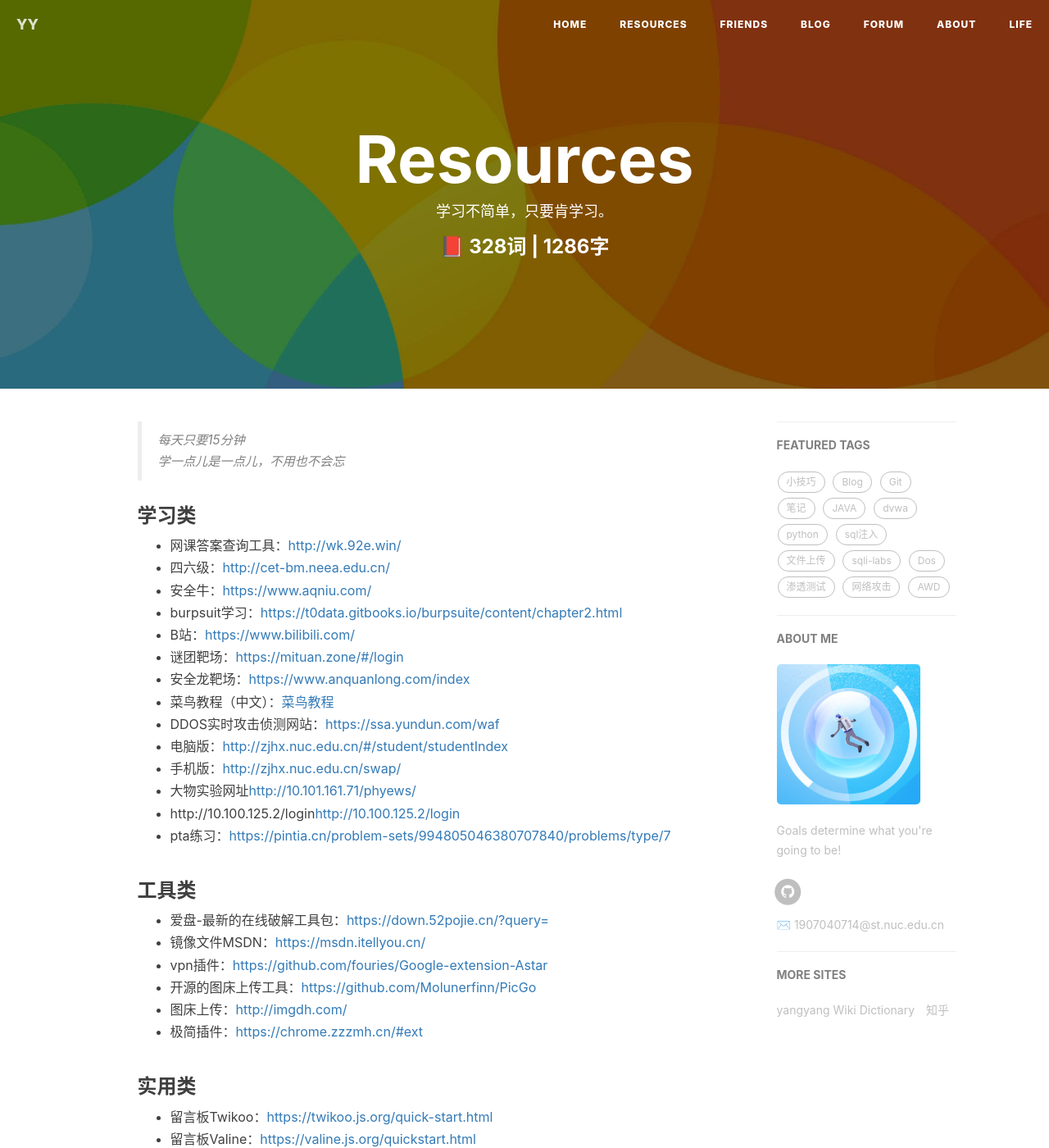
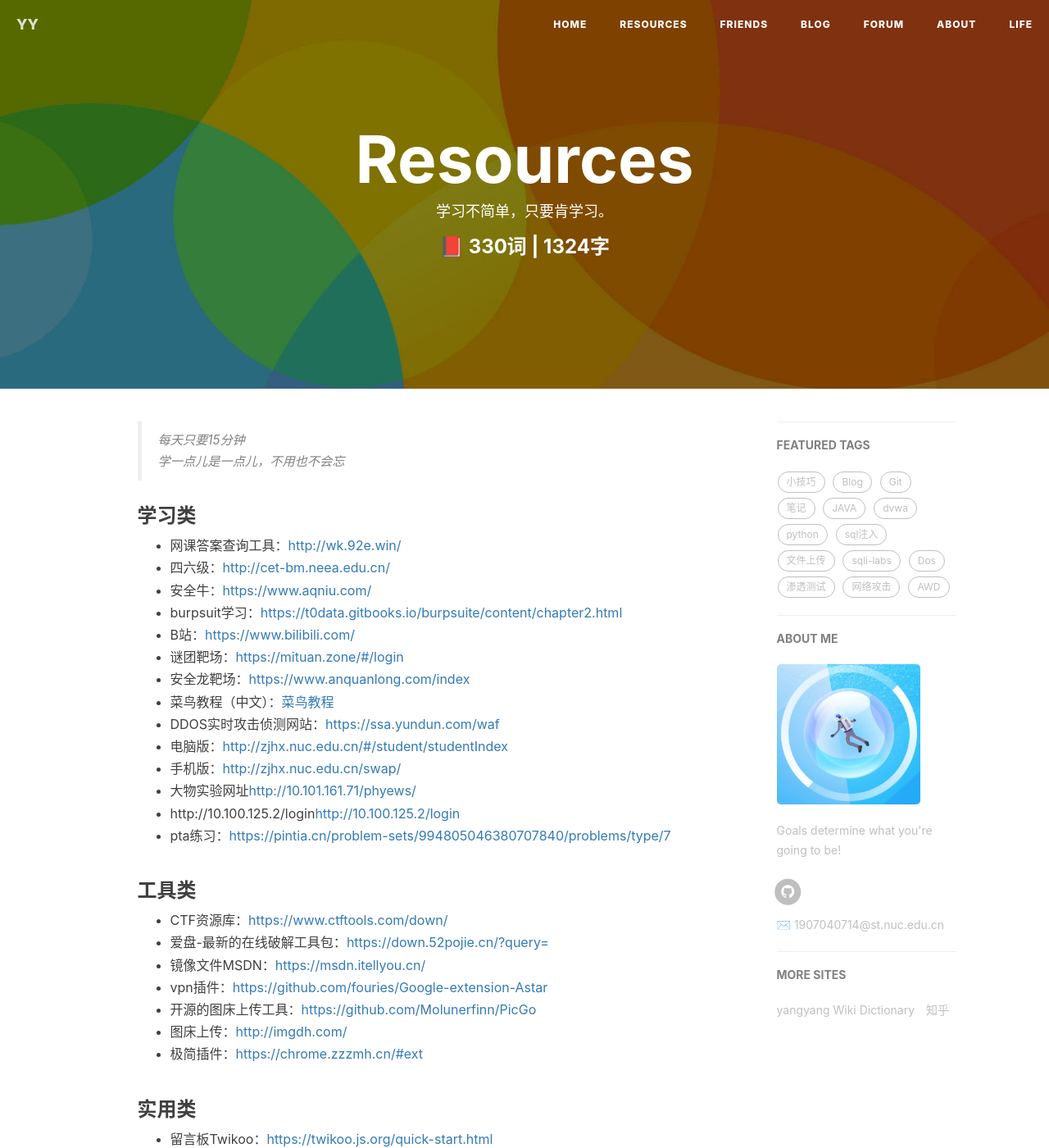
Before and after one commit to yangyang-linux/yangyang-linux.github.io, a Jekyll site: the page built from 1-resources.html, in a window 1280 px wide and 1400 px high. Shown: the whole window at 82% size. Built offline with Jekyll 4.4.1, drawn with Linux system fonts in a browser that asks for light colours; nearby versions of some CDN libraries; comment, search, counter and statistics services are not loaded.

Commit message:
Update 1-resources.html

```diff
--- a/1-resources.html
+++ b/1-resources.html
@@ -45,6 +45,7 @@ header-img: "img/post-bg-miui6.jpg"
 </ul>
 <h3 id="toc_4">工具类</h3>
 <ul>
+	<li>CTF资源库：<a href="https://www.ctftools.com/down/">https://www.ctftools.com/down/</a></li>
 	<li>爱盘-最新的在线破解工具包：<a href="https://down.52pojie.cn/?query=">https://down.52pojie.cn/?query=</a></li>
 	<li>镜像文件MSDN：<a href="https://msdn.itellyou.cn/">https://msdn.itellyou.cn/</a></li>
 	<li>vpn插件：<a href="https://github.com/fouries/Google-extension-Astar">https://github.com/fouries/Google-extension-Astar</a></li>
```
